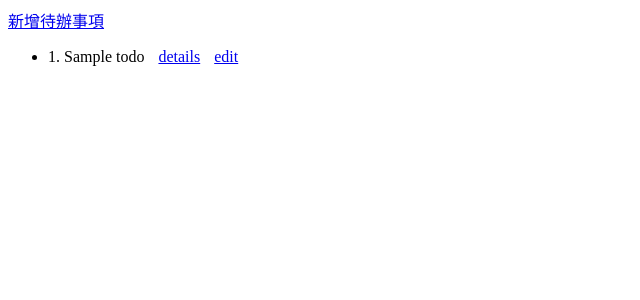
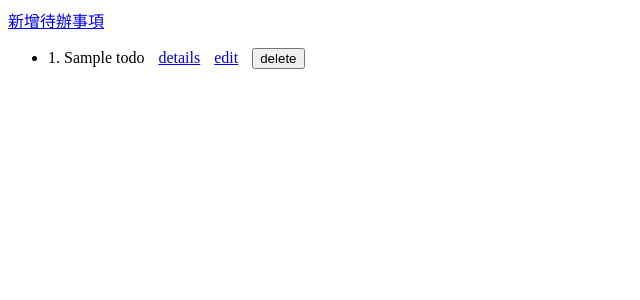
Before and after one commit to syh053/FastAPI-todo-list, a FastAPI app: page /todos in a window 1280 px wide. Shown: the top 300 px of the page, without its empty margins (0-640 px from the left). Run offline with FastAPI, Linux system fonts and the light colour scheme; tables that the repository leaves empty hold one stand-in row (values such as "Sample post").

Commit message:
implement deleting todo

```diff
--- a/main.py
+++ b/main.py
@@ -112,5 +112,15 @@ async def update_todos(
   return RedirectResponse(f"/todos/{id}", status_code=303)
 
 @app.delete("/todos/{id}")
-async def delete_todos(id: int):
-  return f"delete {id} todos"
+async def delete_todos(
+  id: int,
+  session: SessionDep
+):
+
+  statement = select(Todos).where(Todos.id == id)
+  todo = session.exec(statement).one()
+
+  session.delete(todo)
+  session.commit()
+
+  return RedirectResponse("/todos", status_code=303)
--- a/templates/todo.html
+++ b/templates/todo.html
@@ -4,5 +4,11 @@
 {% block content %}
   <p>{{todo.name}}</p>
   <a href="/todos/{{ todo.id }}/edit"> 編輯 </a>
+
+  <form action="/todos/{{ todo.id }}" method="POST" style="display: inline;">
+    <input type="text" name="_method" value="DELETE" hidden>
+    <button type="submit" style="margin-left: 10px;">delete</button>
+  </form>
+
   <a href="/todos" style="margin-left: 10px;"> 回首頁 </a
 {% endblock %}
--- a/templates/todos.html
+++ b/templates/todos.html
@@ -5,10 +5,15 @@
 
   <ul>
     {% for todo in todos %}
-      <li>
+      <li style="margin-bottom: 10px;">
         {{ todo.id }}. {{ todo.name }}
         <a href="/todos/{{ todo.id }}" style="margin-left: 10px;">details</a>
         <a href="/todos/{{ todo.id }}/edit" style="margin-left: 10px;">edit</a>
+
+        <form action="/todos/{{ todo.id }}" method="POST" style="display: inline;">
+          <input type="text" name="_method" value="DELETE" hidden>
+          <button type="submit" style="margin-left: 10px;">delete</button>
+        </form>
       </li>
     {% endfor %}
   </ul>
```
